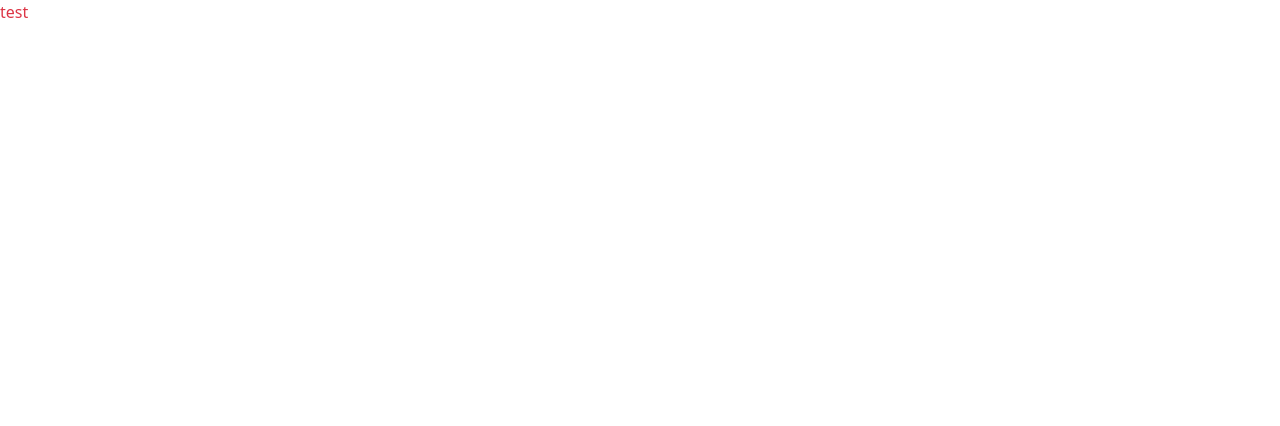
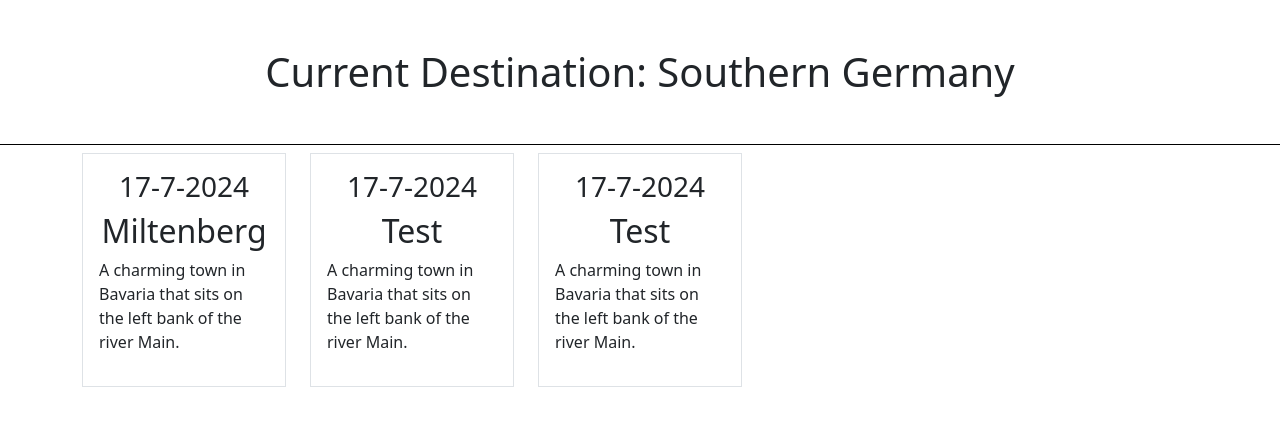
Before and after one commit to MLaz95/travel-app, a Vue app: page / in a window 1280 px wide. Shown: the top 426 px of the page. Built offline with nearby package versions, Linux system fonts and the light colour scheme.

Commit message:
created card component

```diff
--- a/src/App.vue
+++ b/src/App.vue
@@ -1,12 +1,18 @@
 <script>
 
+import CardComponent from "./components/CardComponent.vue";
 import { store } from "./components/store"
+
 
 export default{
   data(){
     return{
       store,
     }
+  },
+
+  components:{
+    CardComponent,
   },
 
   mounted(){
@@ -18,7 +24,16 @@ export default{
 </script>
 
 <template>
-  <div class="text-danger">test</div>
+  <h1 class="text-center p-5 border-bottom border-black">Current Destination: {{ store.trip.name }}</h1>
+  <div class="container">
+    <div class="row row-cols-5">
+
+      <div class="col" v-for="stop in store.trip.stops">
+        <CardComponent :stop="stop"></CardComponent>
+      </div>
+
+    </div>
+  </div>
 </template>
 
 <style scoped>
--- /dev/null
+++ b/src/components/CardComponent.vue
@@ -0,0 +1,20 @@
+<script>
+
+export default{
+    props: {
+        stop: Object,
+    },
+}
+</script>
+
+<template>
+
+
+    <div class="p-3 border">
+        <h3 class="text-center">{{ stop.date.getDate() }}-{{ stop.date.getMonth() }}-{{ stop.date.getFullYear() }}</h3>
+        <h2 class="text-center">{{ stop.name }}</h2>
+        <p>{{ stop.description }}</p>
+    </div>
+
+
+</template>
--- a/src/components/store.js
+++ b/src/components/store.js
@@ -2,10 +2,26 @@ import {reactive} from 'vue';
 
 export const store = reactive({
     trip: {
-        name: 'Germany',
+        name: 'Southern Germany',
         stops: [
             {
                 name: 'Miltenberg',
+                date: new Date("2024-08-17"),
+                description: 'A charming town in Bavaria that sits on the left bank of the river Main.',
+                img: 'https://miltenberg.info/wp-content/uploads/2021/02/DREI-AM-MAIN-Miltenberg-von-oben-l-%C2%A9-Holger-Leue.jpg',
+                notes: '',
+                active: false,
+            },
+            {
+                name: 'Test',
+                date: new Date("2024-08-17"),
+                description: 'A charming town in Bavaria that sits on the left bank of the river Main.',
+                img: 'https://miltenberg.info/wp-content/uploads/2021/02/DREI-AM-MAIN-Miltenberg-von-oben-l-%C2%A9-Holger-Leue.jpg',
+                notes: '',
+                active: false,
+            },
+            {
+                name: 'Test',
                 date: new Date("2024-08-17"),
                 description: 'A charming town in Bavaria that sits on the left bank of the river Main.',
                 img: 'https://miltenberg.info/wp-content/uploads/2021/02/DREI-AM-MAIN-Miltenberg-von-oben-l-%C2%A9-Holger-Leue.jpg',
```
